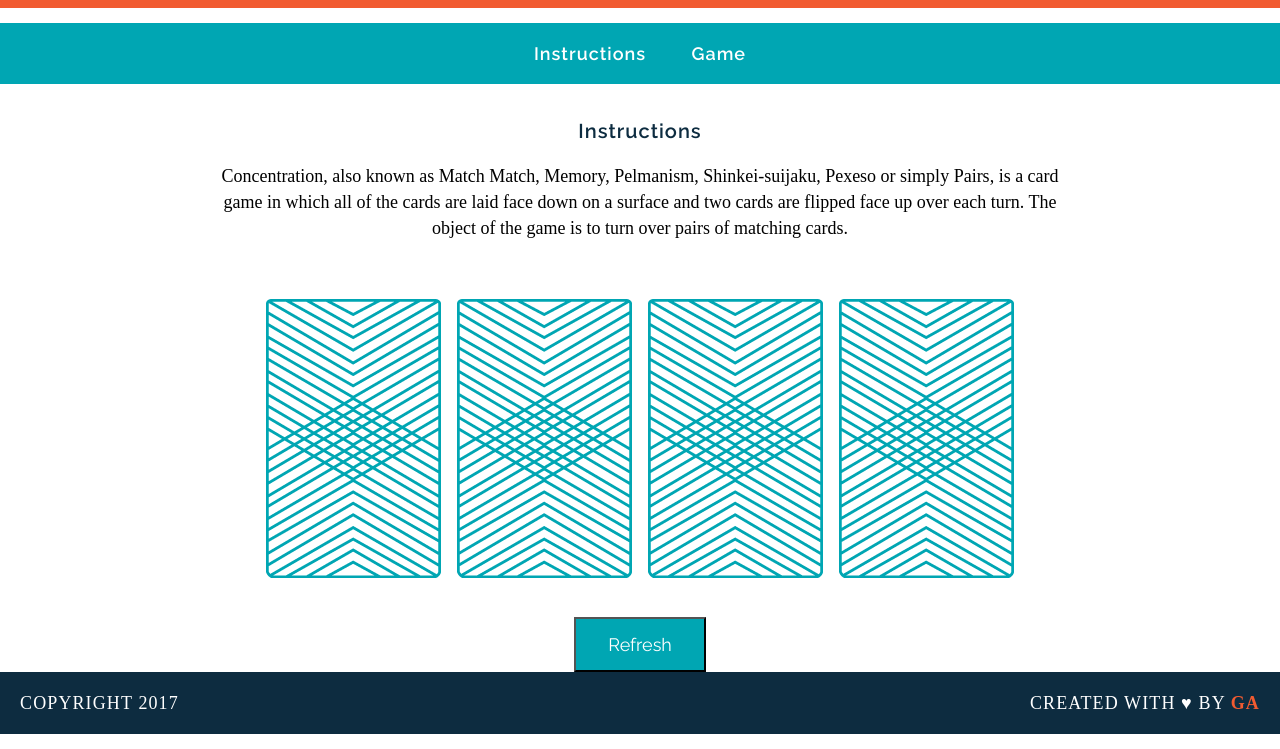
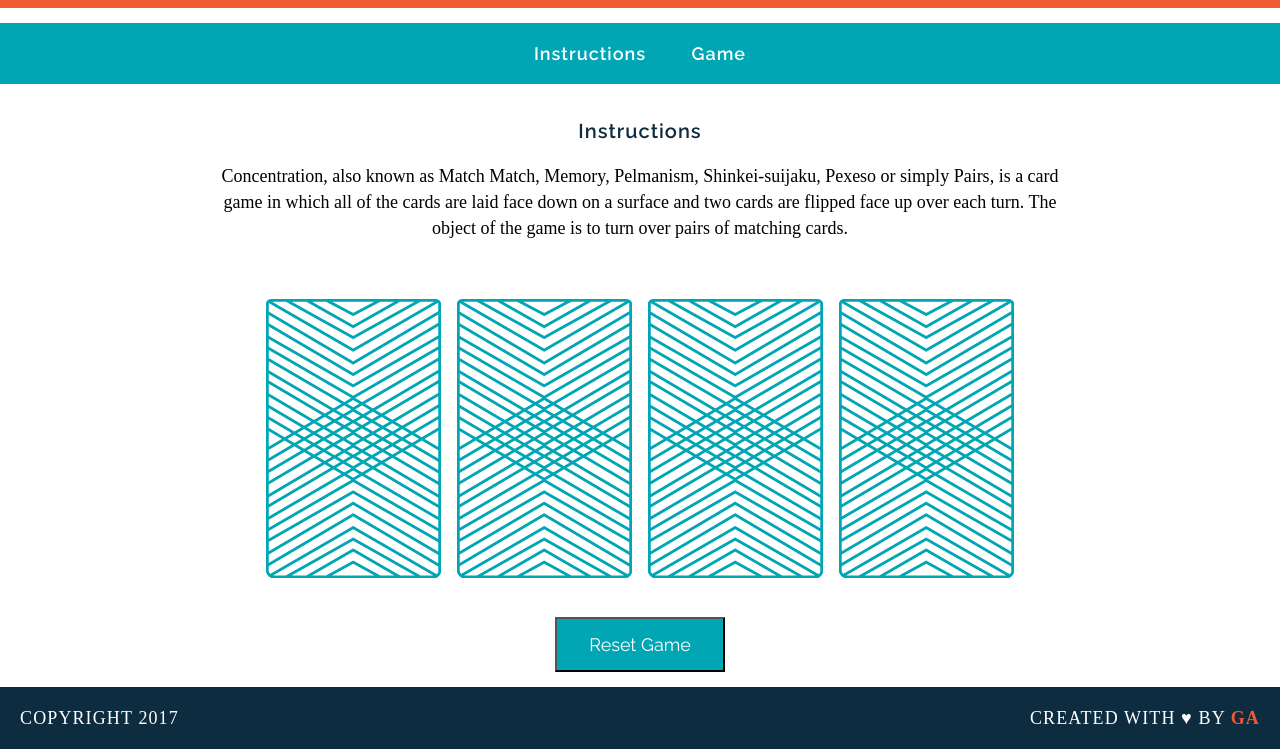
Before and after one commit to nivvyart/wdi-fundamentals-memorygame, a plain HTML site: page memory_game/index.html in a window 1280 px wide. Shown: the part 105-854 px from the top of the page. Drawn offline with Linux system fonts and the light colour scheme; a web font is replaced by a local one.

Commit message:
added reset button

```diff
--- a/memory_game/css/style.css
+++ b/memory_game/css/style.css
@@ -107,4 +107,5 @@ button{
   text-decoration: none;
   display: inline-block;
   font-size: 18px;
+  margin-bottom: 15px;
 }
--- a/memory_game/index.html
+++ b/memory_game/index.html
@@ -22,7 +22,7 @@
 	<div id="game-board" class="board clearfix"></div>
 </main>
 <div>
-<button value="Refresh Page" onClick="window.location.reload()">Refresh</button>
+<button id="resetGame">Reset Game</button>
 </div>
 <footer class="clearfix">
 	<p class="copyright">Copyright 2017</p>
--- a/memory_game/js/main.js
+++ b/memory_game/js/main.js
@@ -76,3 +76,41 @@ for (var i = 0; i < cards.length; i++) {
 
 
 createBoard();
+
+
+		//Sams button reset code
+var gameReset = function(){
+    cardsInPlay = [];
+    var allCards = document.getElementById('game-board');
+    allCards.innerHTML = '';
+    createBoard();
+}
+
+var button = document.getElementById('resetGame');
+	button.addEventListener('click', gameReset);
+
+
+/*
+
+//console.log("test")
+	//cardsInPlay.pull(cards[cardId].rank);
+	//if (cardsInPLay.length > 0) {
+
+
+
+//cardsInPlay.pull(cards[cardId].rank)
+
+
+
+
+
+document.getElementById("demo").addEventListener("click", myFunction);
+
+function myFunction() {
+  document.getElementById("demo").innerHTML = "YOU CLICKED ME!";
+}
+function myFunction() {
+  document.getElementById("field2").value = document.getElementById("field1").value;
+}
+
+*/
```
Also changed, not shown: 2 other files.
